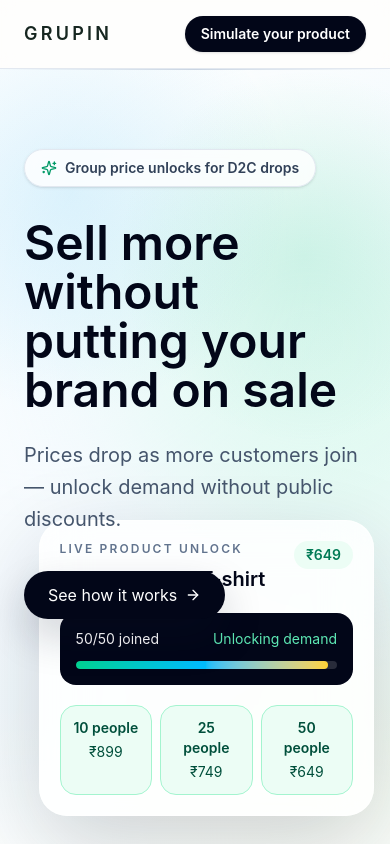
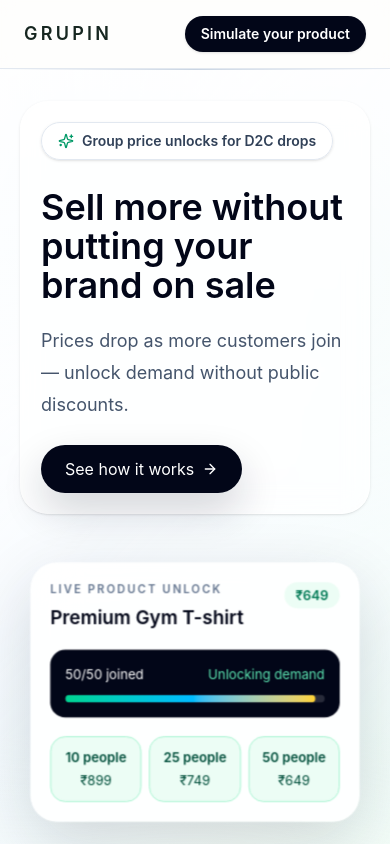
Before and after one commit to Shivlock221b/grupin, a Next.js app: page / in a window 390 px wide. Shown: the top 844 px of the page. Built offline with nearby package versions, Linux system fonts and the light colour scheme.

Commit message:
grupin gpt5.5

```diff
--- a/components/grupin-landing-page.tsx
+++ b/components/grupin-landing-page.tsx
@@ -133,11 +133,11 @@ function formatNumber(value: number) {
 
 function HeroAtmosphere() {
   return (
-    <div className="pointer-events-none absolute inset-0 overflow-hidden" aria-hidden="true">
-      <div className="absolute -left-24 top-6 h-72 w-72 rounded-full bg-sky-200/45 blur-3xl" />
-      <div className="absolute right-[-7rem] top-20 h-96 w-96 rounded-full bg-emerald-200/45 blur-3xl" />
-      <div className="absolute bottom-[-9rem] left-1/3 h-80 w-80 rounded-full bg-amber-100/35 blur-3xl" />
-      <div className="absolute inset-0 bg-[radial-gradient(circle_at_18%_16%,rgba(14,165,233,0.10),transparent_30%),radial-gradient(circle_at_78%_24%,rgba(16,185,129,0.12),transparent_28%),linear-gradient(135deg,rgba(255,255,255,0.72),rgba(240,253,250,0.28))]" />
+    <div className="pointer-events-none absolute inset-0 z-0 overflow-hidden opacity-60 md:opacity-100" aria-hidden="true">
+      <div className="absolute -left-20 top-8 h-56 w-56 rounded-full bg-sky-200/35 blur-3xl md:-left-24 md:top-6 md:h-72 md:w-72 md:bg-sky-200/45" />
+      <div className="absolute right-[-8rem] top-28 h-72 w-72 rounded-full bg-emerald-200/30 blur-3xl md:right-[-7rem] md:top-20 md:h-96 md:w-96 md:bg-emerald-200/45" />
+      <div className="absolute bottom-[-8rem] left-1/4 h-64 w-64 rounded-full bg-amber-100/25 blur-3xl md:bottom-[-9rem] md:left-1/3 md:h-80 md:w-80 md:bg-amber-100/35" />
+      <div className="absolute inset-0 bg-[radial-gradient(circle_at_18%_16%,rgba(14,165,233,0.07),transparent_30%),radial-gradient(circle_at_78%_24%,rgba(16,185,129,0.08),transparent_28%),linear-gradient(135deg,rgba(255,255,255,0.78),rgba(240,253,250,0.28))] md:bg-[radial-gradient(circle_at_18%_16%,rgba(14,165,233,0.10),transparent_30%),radial-gradient(circle_at_78%_24%,rgba(16,185,129,0.12),transparent_28%),linear-gradient(135deg,rgba(255,255,255,0.72),rgba(240,253,250,0.28))]" />
       <div className="absolute inset-x-0 bottom-0 h-36 bg-gradient-to-t from-white/70 to-transparent" />
     </div>
   );
@@ -270,7 +270,7 @@ function HeroUnlockVisual() {
       initial={{ opacity: 0, y: 24, rotate: -2 }}
       animate={{ opacity: 1, y: 0, rotate: 0 }}
       transition={{ duration: 0.7, delay: 0.2 }}
-      className="absolute bottom-8 right-4 w-[min(420px,86vw)] rounded-[28px] border border-white/55 bg-white/82 p-5 shadow-[0_30px_90px_rgba(15,23,42,0.18)] backdrop-blur-xl md:bottom-16 md:right-12"
+      className="relative z-30 mx-auto mt-9 w-full max-w-[420px] scale-[0.94] rounded-[28px] border border-white/70 bg-white/88 p-5 shadow-[0_24px_70px_rgba(15,23,42,0.16)] backdrop-blur-xl md:absolute md:bottom-16 md:right-12 md:mt-0 md:w-[min(420px,86vw)] md:max-w-none md:scale-100 md:border-white/55 md:bg-white/82 md:shadow-[0_30px_90px_rgba(15,23,42,0.18)]"
     >
       <div className="flex items-start justify-between gap-5">
         <div>
@@ -676,35 +676,37 @@ function HowItWorksSection() {
 export function GruPinLandingPage() {
   return (
     <div className="bg-white text-slate-950">
-      <section className="relative min-h-[calc(100vh-65px)] overflow-hidden bg-[linear-gradient(135deg,#ffffff_0%,#eef6ff_48%,#ecfdf5_100%)] px-6 py-20 md:py-28">
+      <section className="relative overflow-hidden bg-[linear-gradient(135deg,#ffffff_0%,#eef6ff_48%,#ecfdf5_100%)] px-5 py-8 pb-12 md:min-h-[calc(100vh-65px)] md:px-6 md:py-28">
         <HeroAtmosphere />
-        <div className="absolute inset-x-0 top-0 h-px bg-gradient-to-r from-transparent via-slate-300 to-transparent" />
-        <div className="mx-auto max-w-6xl">
+        <div className="pointer-events-none absolute inset-0 z-10 bg-[linear-gradient(180deg,rgba(255,255,255,0.82)_0%,rgba(255,255,255,0.72)_38%,rgba(255,255,255,0.34)_72%,rgba(255,255,255,0)_100%)] md:bg-[linear-gradient(180deg,rgba(255,255,255,0.42)_0%,rgba(255,255,255,0.22)_46%,rgba(255,255,255,0)_100%)]" />
+        <div className="absolute inset-x-0 top-0 z-10 h-px bg-gradient-to-r from-transparent via-slate-300 to-transparent" />
+        <div className="relative mx-auto max-w-6xl">
           <motion.div
             initial={{ opacity: 0, y: 24 }}
             animate={{ opacity: 1, y: 0 }}
             transition={{ duration: 0.65 }}
-            className="relative z-10 max-w-3xl"
+            className="relative z-20 mx-auto max-w-[480px] rounded-[28px] border border-white/70 bg-white/72 p-5 shadow-sm backdrop-blur-md md:mx-0 md:max-w-3xl md:border-0 md:bg-transparent md:p-0 md:shadow-none md:backdrop-blur-0"
           >
             <p className="inline-flex items-center gap-2 rounded-full border border-slate-200 bg-white/80 px-4 py-2 text-sm font-semibold text-slate-700 shadow-sm backdrop-blur">
               <Sparkles className="h-4 w-4 text-emerald-600" />
               Group price unlocks for D2C drops
             </p>
-            <h1 className="mt-8 text-5xl font-semibold leading-[1.02] text-slate-950 md:text-7xl">
+            <h1 className="mt-7 text-4xl font-semibold leading-[1.08] text-slate-950 sm:text-5xl md:mt-8 md:text-7xl md:leading-[1.02]">
               Sell more without putting your brand on sale
             </h1>
-            <p className="mt-6 max-w-2xl text-xl leading-8 text-slate-600">
+            <p className="mt-5 max-w-2xl text-lg leading-8 text-slate-600 md:mt-6 md:text-xl">
               Prices drop as more customers join — unlock demand without public discounts.
             </p>
             <button
               type="button"
               onClick={() => document.getElementById("demo")?.scrollIntoView({ behavior: "smooth" })}
-              className="mt-9 inline-flex items-center gap-2 rounded-full bg-slate-950 px-6 py-3 text-sm font-semibold text-white shadow-[0_18px_40px_rgba(15,23,42,0.18)] transition hover:-translate-y-0.5 hover:bg-slate-800"
+              className="mt-6 inline-flex items-center gap-2 rounded-full bg-slate-950 px-6 py-3 text-sm font-semibold text-white shadow-[0_18px_40px_rgba(15,23,42,0.18)] transition hover:-translate-y-0.5 hover:bg-slate-800 md:mt-9"
             >
               See how it works
               <ArrowRight className="h-4 w-4" />
             </button>
           </motion.div>
+          <div className="relative z-20 h-1 md:hidden" aria-hidden="true" />
           <HeroUnlockVisual />
         </div>
       </section>
```
